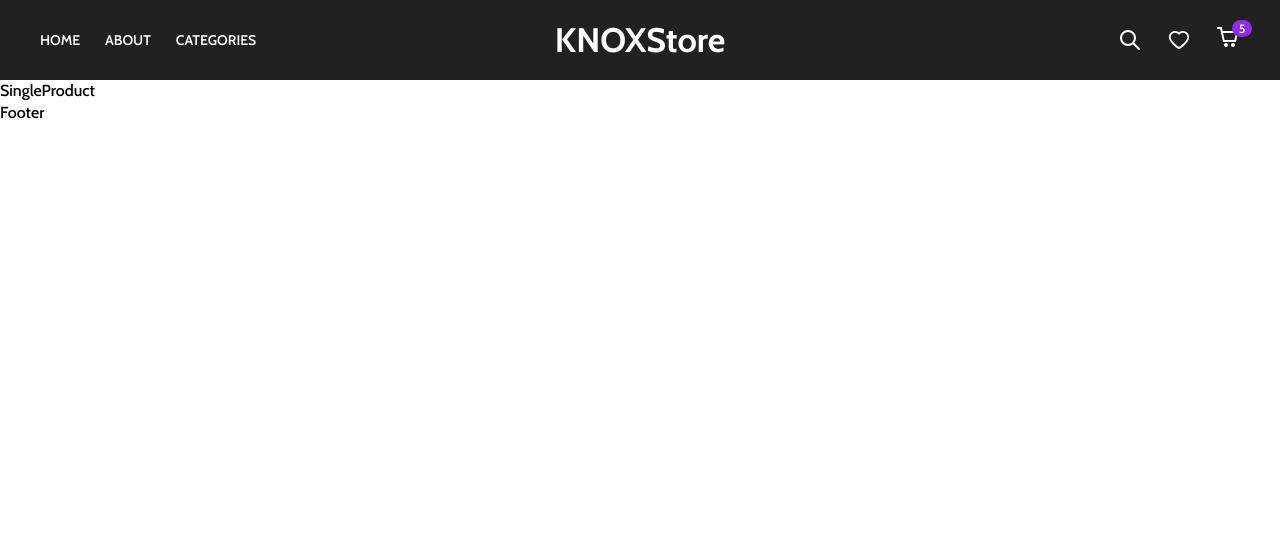
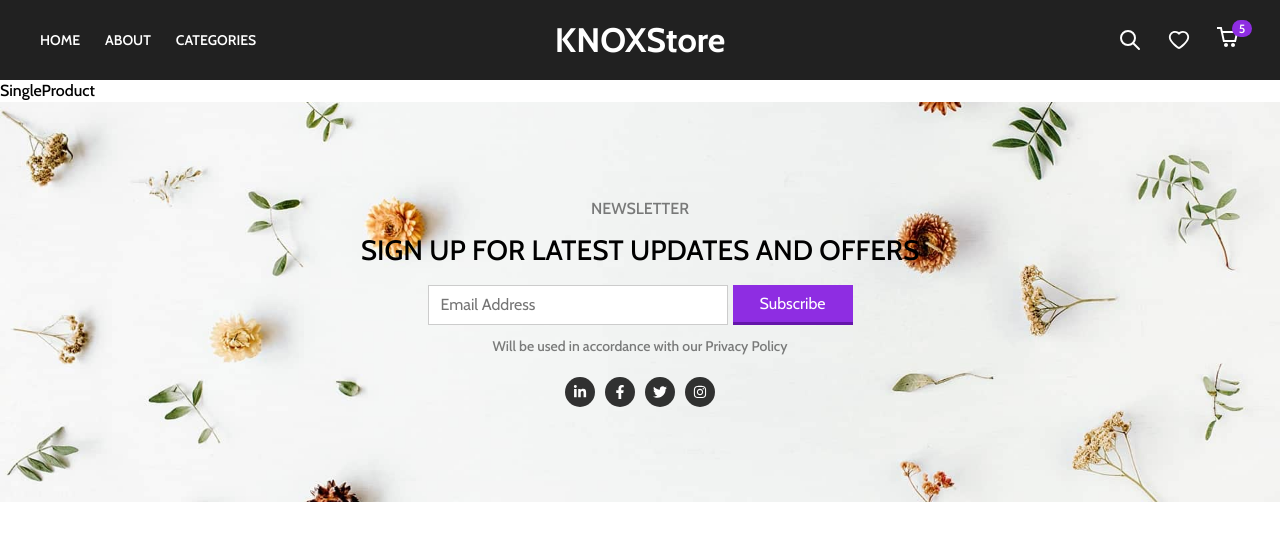
Before and after one commit to krishnKakadiya/React_e_commerce, a React (Create React App) app: page /product/1 in a window 1280 px wide. Shown: the top 540 px of the page. Built offline with nearby package versions, Linux system fonts and the light colour scheme.

Commit message:
add newsletter comp in footer

```diff
--- a/src/components/Footer/Footer.jsx
+++ b/src/components/Footer/Footer.jsx
@@ -1,8 +1,11 @@
 import React from 'react'
+import Newsletter from './Newsletter/Newsletter'
 
 const Footer = () => {
   return (
-    <div>Footer</div>
+    <div>
+      <Newsletter />
+    </div>
   )
 }
 
--- a/src/components/Footer/Newsletter/Newsletter.jsx
+++ b/src/components/Footer/Newsletter/Newsletter.jsx
@@ -1,9 +1,43 @@
-import React from 'react'
+import React from "react";
+import {
+    FaFacebookF,
+    FaTwitter,
+    FaInstagram,
+    FaLinkedinIn,
+} from "react-icons/fa";
+import "./Newsletter.scss";
+const Newsletter = () => {
+    return (
+        <div className="newsletter-section">
+            <div className="newsletter-content">
+                <span className="small-text">Newsletter</span>
+                <span className="big-text">
+                    Sign up for latest updates and offers
+                </span>
+                <div className="form">
+                    <input type="text" placeholder="Email Address" />
+                    <button>Subscribe</button>
+                </div>
+                <span className="text">
+                    Will be used in accordance with our Privacy Policy
+                </span>
+                <span className="social-icons">
+                    <div className="icon">
+                        <FaLinkedinIn size={14} />
+                    </div>
+                    <div className="icon">
+                        <FaFacebookF size={14} />
+                    </div>
+                    <div className="icon">
+                        <FaTwitter size={14} />
+                    </div>
+                    <div className="icon">
+                        <FaInstagram size={14} />
+                    </div>
+                </span>
+            </div>
+        </div>
+    );
+};
 
-const Newsletter = () => {
-  return (
-    <div>Newsletter</div>
-  )
-}
-
-export default Newsletter
+export default Newsletter;
--- a/src/components/Footer/Newsletter/Newsletter.scss
+++ b/src/components/Footer/Newsletter/Newsletter.scss
@@ -0,0 +1,89 @@
+@import "../../../css-config/mixins.scss";
+
+.newsletter-section {
+    width: 100%;
+    height: 400px;
+    display: flex;
+    align-items: center;
+    background: #f9f9f9 url("../../../assetes//newsletter-bg.jpeg");
+    background-position: center;
+    background-repeat: no-repeat;
+    background-size: cover;
+    .newsletter-content {
+        width: fit-content;
+        display: flex;
+        flex-direction: column;
+        align-items: center;
+        margin: 0 auto;
+        text-align: center;
+        .text {
+            margin-bottom: 20px;
+            font-size: 14px;
+            color: rgba(0, 0, 0, 0.5);
+        }
+        .small-text {
+            margin-bottom: 15px;
+            text-transform: uppercase;
+            color: rgba(0, 0, 0, 0.5);
+        }
+        .big-text {
+            margin-bottom: 20px;
+            font-size: 22px;
+            line-height: 30px;
+            font-weight: 500;
+            text-transform: uppercase;
+            padding: 0 30px;
+            @include md {
+                font-size: 28px;
+            }
+        }
+        .form {
+            display: flex;
+            gap: 5px;
+            margin-bottom: 10px;
+            input {
+                width: 200px;
+                height: 40px;
+                border-radius: 0;
+                border: 1px solid rgba(0, 0, 0, 0.2);
+                padding: 0 12px;
+                font-size: 16px;
+                outline: none;
+                @include md {
+                    width: 300px;
+                }
+            }
+            button {
+                outline: 0;
+                border: 0;
+                height: 40px;
+                width: 100px;
+                display: flex;
+                align-items: center;
+                justify-content: center;
+                cursor: pointer;
+                font-size: 16px;
+                color: white;
+                background: #8e2de2;
+                border-bottom: 3px solid #6516aa;
+                @include md {
+                    width: 120px;
+                }
+            }
+        }
+        .social-icons {
+            display: flex;
+            gap: 10px;
+            .icon {
+                width: 30px;
+                height: 30px;
+                background: rgba(0, 0, 0, 0.8);
+                border-radius: 50%;
+                display: flex;
+                align-items: center;
+                justify-content: center;
+                color: white;
+            }
+        }
+    }
+}
```
